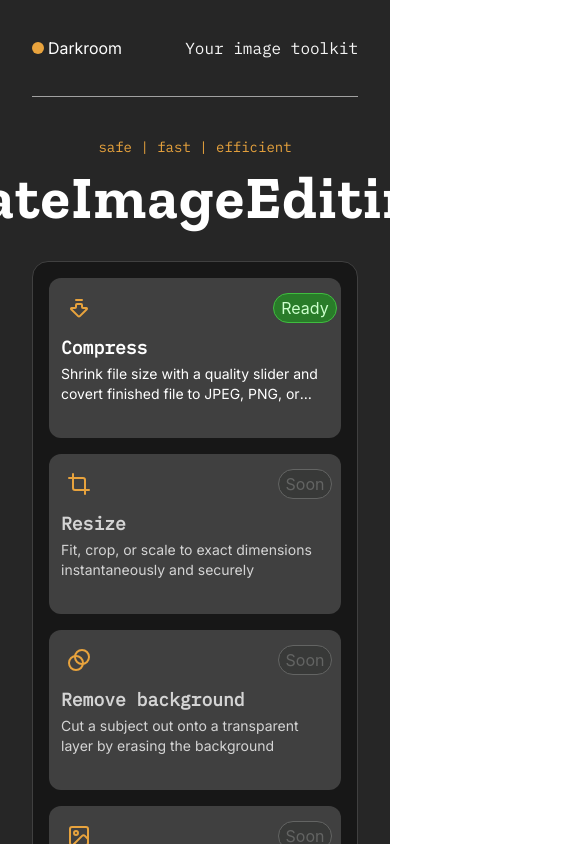
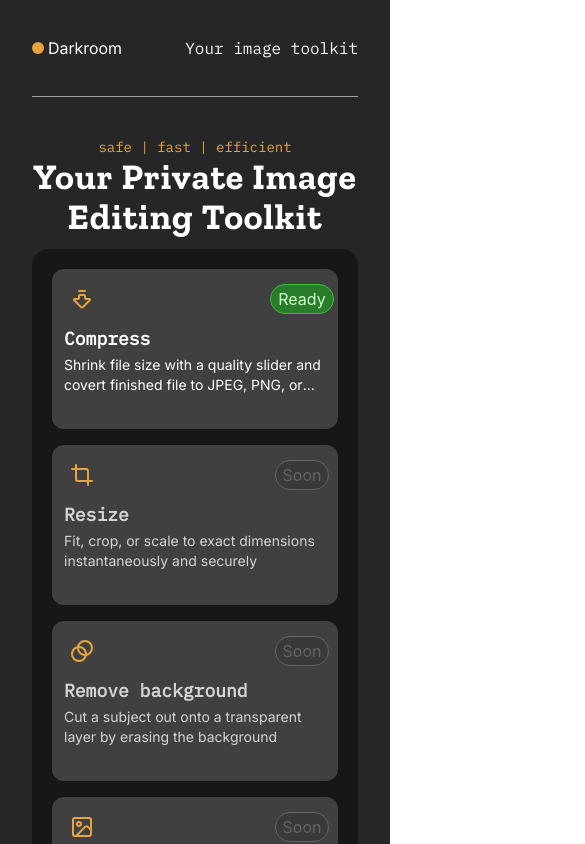
Before and after one commit to ibrahimhere47/Darkroom-v2, a React (Vite) app: page / in a window 390 px wide. Shown: the top 844 px of the page, 585 px wide, since content can reach past the window. Built offline with nearby package versions, Linux system fonts and the light colour scheme.

Commit message:
Overall Responsiveness Improvement

```diff
--- a/src/components/hero-comps/Hero.jsx
+++ b/src/components/hero-comps/Hero.jsx
@@ -26,10 +26,10 @@ const Hero = () => {
 
     return (
         <>
-        <div className='flex justify-center mb-9 cursor-default'>
+        <div className='flex justify-center mb-4 md:mb-9 cursor-default'>
             <div className='flex flex-col items-center'>
                 <p
-                className='font-mono text-amber-47 text-sm pb-3 inline-block'
+                className='font-mono text-amber-47 text-sm pb-1 md:pb-3 inline-block'
                 ref={captionRef}
                 onMouseEnter={handleCaptionHover}
                 >safe | fast | efficient</p>
--- a/src/components/hero-comps/HeroTitle.jsx
+++ b/src/components/hero-comps/HeroTitle.jsx
@@ -49,15 +49,17 @@ const HeroTitle = () => {
     return (
         <h1
             ref={titleRef}
-            className="font-zilla text-6xl leading-14 tracking-wide cursor-default flex justify-center"
+            className="font-zilla text-4xl md:text-6xl leading-8 md:leading-14 tracking-wide cursor-default"
             onMouseMove={handleMouseMove}
             onMouseLeave={handleMouseLeave}
         >
-            <span className="hero-word inline-block">Your</span>{" "}
-            <span className="hero-word inline-block">Private</span>{" "}
-            <span className="hero-word inline-block">Image</span>{" "}
-            <span className="hero-word inline-block">Editing</span>{" "}
-            <span className="hero-word inline-block">Toolkit</span>
+            <div className="flex flex-wrap justify-center gap-2">
+                <span className="hero-word inline-block">Your</span>{" "}
+                <span className="hero-word inline-block">Private</span>{" "}
+                <span className="hero-word inline-block">Image</span>{" "}
+                <span className="hero-word inline-block">Editing</span>{" "}
+                <span className="hero-word inline-block">Toolkit</span>
+            </div>
         </h1>
     );
 };
--- a/src/pages/Home.jsx
+++ b/src/pages/Home.jsx
@@ -31,7 +31,7 @@ const Home = () => {
         <Layout>
             <div className='py-10 w-full'>
                 <Hero />
-                <div className='bg-neutral-900 rounded-2xl p-4 md:p-10 border border-neutral-700'>
+                <div className='bg-neutral-900 rounded-2xl p-5 md:p-10 md:border border-neutral-700'>
                     <div className='flex flex-wrap gap-4'>
                     {tools.map((tool, idx) => (
                         <div
```
